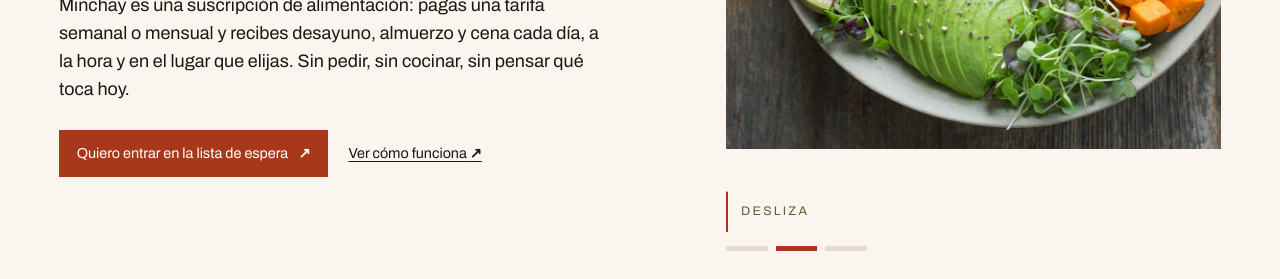
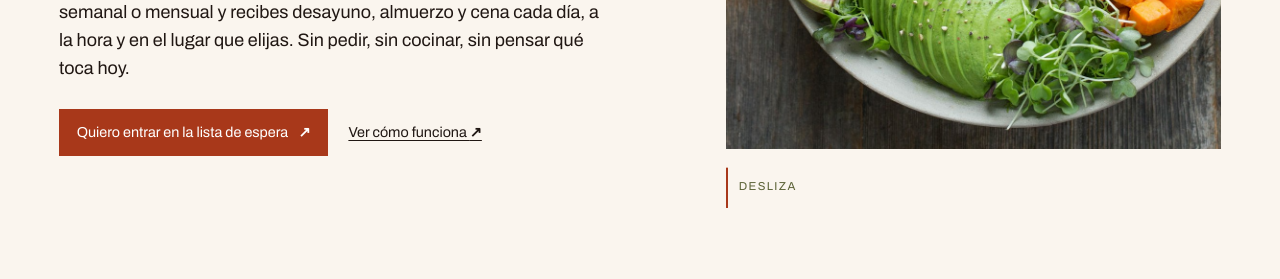
Before and after one commit to JOSETRA44/minchay, an Astro site: page / in a window 1280 px wide. Shown: the part 521-800 px from the top of the page. Built offline with nearby package versions, Linux system fonts and the light colour scheme; Astro itself is replaced by a stand-in of ours.

Commit message:
style: refine landing hero, layout and global styles

```diff
--- a/src/components/sections/Hero.astro
+++ b/src/components/sections/Hero.astro
@@ -12,12 +12,19 @@ import { site, ruta } from '../../lib/site';
       <a class="text-link" href={ruta('/como-funciona/')}>Ver cómo funciona <span aria-hidden="true">↗</span></a>
     </div>
   </div>
-  <div>
-    <div class="photo hero-photo" data-carousel>
-      {heroSlides.map((slide, i) => <img {...slide} class:list={['slide', { active: i === 0 }]} data-carousel-slide loading={i === 0 ? 'eager' : 'lazy'} fetchpriority={i === 0 ? 'high' : undefined} decoding="async" />)}
+  <div class="hero-reel" data-carousel>
+    <div class="photo hero-photo" id="hero-photos">
+      {heroSlides.map(({ src, alt, width, height }, i) => (
+        <img src={src} alt={alt} width={width} height={height} class={i === 0 ? 'slide active' : 'slide'} data-carousel-slide aria-hidden={i === 0 ? undefined : 'true'} loading={i === 0 ? 'eager' : 'lazy'} fetchpriority={i === 0 ? 'high' : undefined} />
+      ))}
       <span class="wipe" aria-hidden="true">{[0, 1, 2, 3, 4].map((i) => <i style={`--d:${(i * 0.06).toFixed(2)}s`}></i>)}</span>
     </div>
-    <p class="scroll-hint" aria-hidden="true"><i></i>Desliza</p>
-    <div class="carousel-dots" aria-hidden="true">{heroSlides.map((_, i) => <span class:list={['dot-seg', { active: i === 0 }]} data-carousel-dot></span>)}</div>
+    <a class="scroll-hint" href="#horarios"><i aria-hidden="true"></i>Desliza</a>
+    <div class="carousel-dots" data-carousel-controls hidden>
+      {heroSlides.map((_, i) => (
+        <button type="button" class="dot-seg" aria-controls="hero-photos" aria-current={i === 0 ? 'true' : undefined} aria-label={`Ver foto ${i + 1}`} data-carousel-dot><span></span></button>
+      ))}
+      <button class="carousel-toggle" type="button" aria-label="Pausar cambio automático de fotos" data-carousel-toggle><span aria-hidden="true">Ⅱ</span></button>
+    </div>
   </div>
 </section>
--- a/src/layouts/BaseLayout.astro
+++ b/src/layouts/BaseLayout.astro
@@ -22,7 +22,7 @@ const schema = structuredData(page, base);
   <head>
     <meta charset="utf-8" />
     <meta name="viewport" content="width=device-width, initial-scale=1" />
-    <script is:inline>try{document.documentElement.classList.add('has-intro')}catch(e){}</script>
+    <script is:inline>if (!location.hash) document.documentElement.classList.add('has-intro', 'has-hero-entry');</script>
     <title>{title}</title>
     <meta name="description" content={description} />
     <link rel="canonical" href={canonical.href} />
--- a/src/styles/global.css
+++ b/src/styles/global.css
@@ -159,7 +159,8 @@
     display: flex; position: fixed; inset: 0; z-index: 50;
     flex-direction: column; align-items: center; justify-content: center; gap: 1.4rem;
     background: var(--cream);
-    animation: intro-out .55s cubic-bezier(.7, 0, .2, 1) 1.05s forwards;
+    pointer-events: none;
+    animation: intro-out .62s cubic-bezier(.76, 0, .24, 1) .78s forwards;
   }
   .intro-mark { position: relative; inline-size: 7rem; block-size: 7rem; }
   .intro-shape { position: absolute; display: block; }
@@ -174,34 +175,36 @@
   @keyframes intro-out { to { transform: translateY(-100%); visibility: hidden; } }
 
   /* Entrada del hero tras la intro: bloques que suben en escalera */
-  html.has-intro .hero .eyebrow,
-  html.has-intro .hero h1,
-  html.has-intro .hero .lead,
-  html.has-intro .hero .actions { animation: rise .8s cubic-bezier(.2, .7, .2, 1) both; }
-  html.has-intro .hero .eyebrow { animation-delay: 1.15s; }
-  html.has-intro .hero h1 { animation-delay: 1.25s; }
-  html.has-intro .hero .lead { animation-delay: 1.4s; }
-  html.has-intro .hero .actions { animation-delay: 1.55s; }
-  @keyframes rise { from { opacity: 0; transform: translateY(1.8rem); } to { opacity: 1; transform: none; } }
+  html.has-hero-entry .hero-copy:not(:focus-within) > * { animation: rise .76s cubic-bezier(.22, 1, .36, 1) var(--entry, .98s) both; }
+  html.has-hero-entry .hero h1 { --entry: 1.04s; }
+  html.has-hero-entry .hero .lead { --entry: 1.12s; }
+  html.has-hero-entry .hero .actions { --entry: 1.19s; }
+  @keyframes rise { from { opacity: 0; transform: translateY(1.45rem); } }
 
   /* ——— Barrido de franjas verticales sobre las fotos (efecto «persiana») ——— */
   .wipe { position: absolute; inset: 0; z-index: 2; display: grid; grid-template-columns: repeat(5, 1fr); pointer-events: none; }
-  .wipe i { background: var(--cream); transform-origin: top; }
+  .wipe i { background: var(--cream); transform: scaleY(0); transform-origin: top; }
   .menu-section .wipe i { background: var(--paper); }
-  .photo.in .wipe i { transform: scaleY(0); transition: transform .7s cubic-bezier(.7, 0, .2, 1); transition-delay: var(--d, 0s); }
-  html.has-intro .hero .photo .wipe i { transition-delay: calc(var(--d, 0s) + 1.1s); }
+  .photo.in .wipe i { animation: photo-shutter .82s cubic-bezier(.76, 0, .24, 1) var(--d, 0s) both; }
+  html.has-hero-entry .hero .photo .wipe i { animation-delay: calc(var(--d, 0s) + .84s); }
+  @keyframes photo-shutter { from { transform: scaleY(1); } }
   .photo img[data-parallax] { transform: scale(1.14); will-change: transform; }
 
   /* ——— Revelado al hacer scroll: máscara que se abre, no el fundido genérico ——— */
-  [data-reveal] { transition: opacity .55s ease, transform .7s cubic-bezier(.2, .7, .2, 1); }
+  [data-reveal] { transition: opacity .55s ease, transform .7s cubic-bezier(.22, 1, .36, 1); }
   .reveal-pending:not(:focus-within) { opacity: 0; transform: translateY(1.6rem); }
-  [data-reveal] :is(.editorial-grid > *, .place-list li, .faq-list > div) { clip-path: inset(0 0 0 0); transition: clip-path .7s cubic-bezier(.7, 0, .2, 1), opacity .5s ease, transform .6s cubic-bezier(.2, .7, .2, 1); }
-  .reveal-pending :is(.editorial-grid > *, .place-list li, .faq-list > div) { clip-path: inset(0 0 100% 0); }
-  [data-reveal] :is(.editorial-grid > *, .place-list li, .schedule li) { transition: opacity .5s ease, transform .6s cubic-bezier(.2, .7, .2, 1); }
-  .reveal-pending :is(.editorial-grid > *, .place-list li) { opacity: 0; transform: translateY(1rem); }
-  .reveal-pending .schedule li { opacity: 0; transform: translateX(-.9rem); }
-  [data-reveal]:not(.reveal-pending) :is(.editorial-grid > *, .place-list li, .schedule li):nth-child(2) { transition-delay: .12s; }
-  [data-reveal]:not(.reveal-pending) :is(.editorial-grid > *, .place-list li, .schedule li):nth-child(3) { transition-delay: .24s; }
+  [data-reveal] :is(.editorial-grid > *, .place-list li, .faq-list > div) {
+    transition: clip-path .62s cubic-bezier(.22, 1, .36, 1), opacity .52s ease, transform .7s cubic-bezier(.22, 1, .36, 1);
+    transition-delay: var(--lag, 0s);
+    clip-path: inset(-.35rem);
+  }
+  [data-reveal] :is(.editorial-grid > *, .place-list li, .faq-list > div):nth-child(2) { --lag: 85ms; }
+  [data-reveal] :is(.editorial-grid > *, .place-list li, .faq-list > div):nth-child(3) { --lag: 170ms; }
+  .reveal-pending:not(:focus-within) .editorial-grid > * { transform: translateY(1.8rem); clip-path: inset(14% 0 72%); opacity: 0; }
+  .reveal-pending:not(:focus-within) .place-list li { transform: translateX(-1.3rem); clip-path: inset(0 88% 0 0); }
+  .reveal-pending:not(:focus-within) .faq-list > div { transform: translateY(.6rem); clip-path: inset(0 0 92% 0); }
+  [data-reveal]:focus-within,
+  [data-reveal]:focus-within :is(.editorial-grid > *, .place-list li, .faq-list > div) { transition: none; }
 
   /* Retratos escalonados de la referencia → planes desalineados en escritorio */
   @media (min-width: 58rem) {
@@ -215,6 +218,10 @@
   .button::before { content: ""; position: absolute; inset: 0; z-index: -1; background: var(--ink); transform: translateX(-101%); transition: transform .38s cubic-bezier(.7, 0, .2, 1); }
   .button:hover { background: var(--accent); }
   .button:hover::before { transform: none; }
+  .button span[aria-hidden] { display: inline-block; transition: transform .23s cubic-bezier(.22, 1, .36, 1); }
+  @media (hover: hover) and (pointer: fine) {
+    .button:not(:disabled):hover span[aria-hidden] { transform: translate(.16rem, -.16rem); }
+  }
 
   .site-header { transition: box-shadow .3s ease; }
   .site-header.scrolled { box-shadow: 0 1px 0 var(--line), 0 14px 34px rgba(32, 23, 19, .08); }
@@ -222,44 +229,110 @@
 }
 
 @layer motion {
-  /* ——— Carrusel del hero: el barrido de franjas es su transición, como en la referencia ——— */
+  /* La siguiente foto se compone por encima de la actual. */
   .hero-photo .slide { position: absolute; inset: 0; inline-size: 100%; block-size: 100%; object-fit: cover; opacity: 0; }
   .hero-photo .slide.active { opacity: 1; }
-  .hero-photo.wiping .wipe i { transform: scaleY(1); transform-origin: top; transition: transform .42s cubic-bezier(.7, 0, .2, 1); transition-delay: var(--d, 0s); }
-  .hero-photo.lifting .wipe i { transform: scaleY(0); transform-origin: bottom; transition: transform .55s cubic-bezier(.7, 0, .2, 1); transition-delay: var(--d, 0s); }
-  .carousel-dots { display: flex; gap: .5rem; margin-block-start: .9rem; }
-  .dot-seg { inline-size: 2.6rem; block-size: .28rem; background: var(--line); transition: background .3s ease; }
-  .dot-seg.active { background: var(--accent); }
-
-  /* Revelados más largos y profundos: que el movimiento se vea, no se intuya */
-  [data-reveal] { transition-duration: .8s, .95s, .95s; }
-  .reveal-pending:not(:focus-within) { transform: translateY(2.6rem); }
-  .reveal-pending :is(.editorial-grid > *, .place-list li) { transform: translateY(1.6rem); }
-
+  .hero-photo .slide.entering {
+    z-index: 1;
+    opacity: 1;
+    animation: reel-vertical .86s cubic-bezier(.76, 0, .24, 1) both;
+  }
+  .hero-photo .slide:nth-child(2).entering { animation-name: reel-diagonal; }
+  .hero-photo .slide:nth-child(3).entering { animation-name: reel-aperture; }
+  @keyframes reel-vertical {
+    from { clip-path: inset(100% 0 0); transform: scale(1.1) translateY(2%); }
+    to { clip-path: inset(0); transform: none; }
+  }
+  @keyframes reel-diagonal {
+    from { clip-path: polygon(0 0, 0 0, 0 100%, 0 100%); transform: scale(1.09); }
+    45% { clip-path: polygon(0 0, 65% 0, 26% 100%, 0 100%); }
+    to { clip-path: polygon(0 0, 100% 0, 100% 100%, 0 100%); transform: none; }
+  }
+  @keyframes reel-aperture {
+    from { clip-path: inset(47% 26%); opacity: .35; transform: scale(1.12); }
+    32% { clip-path: inset(31% 13%); opacity: 1; }
+    to { clip-path: inset(0); transform: none; }
+  }
+  .hero-reel { min-inline-size: 0; display: grid; grid-template-columns: minmax(0, 1fr) auto; align-items: center; gap: 1rem .5rem; }
+  .hero-reel .photo { grid-column: 1 / -1; }
+  .carousel-dots:not([hidden]) { display: flex; align-items: center; }
+  .carousel-dots button {
+    display: grid;
+    place-items: center;
+    inline-size: 2.75rem;
+    block-size: 2.75rem;
+    border: 0;
+    background: transparent;
+    color: var(--accent);
+    cursor: pointer;
+  }
+  .dot-seg > span {
+    inline-size: 1.85rem;
+    block-size: .2rem;
+    background: var(--line);
+    transition: background .25s ease, transform .3s cubic-bezier(.22, 1, .36, 1);
+  }
+  .dot-seg[aria-current] > span { background: var(--accent); transform: scaleY(1.55); }
+  .carousel-toggle { line-height: 1; }
 }
 
 @layer motion {
   /* ——— Manifiesto: pantalla fijada y UNA frase cada vez; la anterior sale
      hacia arriba y la siguiente sube, como en las webs de scroll narrado ——— */
-  .manifiesto { padding-block: 0; }
-  .manifiesto-track { block-size: 420vh; position: relative; }
-  .manifiesto-pin { position: sticky; top: 0; min-block-size: 100svh; display: flex; align-items: center; }
+  .manifiesto { position: relative; isolation: isolate; }
+  .manifiesto.activo { padding-block: 0; }
+  .manifiesto.activo::before {
+    content: "";
+    position: absolute;
+    inset: 0;
+    z-index: -1;
+    background: radial-gradient(ellipse at 80% 56%, #663727, transparent 77%);
+    opacity: var(--avance, 0);
+  }
+  .manifiesto.activo .manifiesto-track { block-size: 345svh; }
+  .manifiesto.activo .manifiesto-pin { position: sticky; top: 0; min-block-size: 100svh; display: flex; align-items: center; }
   .manifiesto-escena { position: relative; }
-  .manifiesto-texto { font: 500 clamp(2.1rem, 6vw, 4.4rem)/1.16 var(--serif); letter-spacing: -.02em; max-inline-size: 16em; }
+  .manifiesto-texto { font: 500 clamp(2.1rem, 6.8vw, 5.5rem)/1.1 var(--serif); letter-spacing: -.045em; max-inline-size: 13em; }
   .manifiesto .frase { display: block; }
-  .manifiesto.activo .manifiesto-texto { position: relative; min-block-size: 5em; }
-  .manifiesto.activo .frase { position: absolute; inset: 0 auto auto 0; inline-size: 100%; opacity: 0; transform: translateY(2.2rem); filter: blur(6px); transition: opacity .55s ease, transform .55s cubic-bezier(.2, .7, .2, 1), filter .55s ease, color .55s ease; pointer-events: none; }
-  .manifiesto.activo .frase.on { opacity: 1; transform: none; filter: none; }
-  .manifiesto.activo .frase.past { opacity: 0; transform: translateY(-2.2rem); filter: blur(6px); }
+  .manifiesto:not(.activo) .frase + .frase { margin-block-start: 1em; }
+  .manifiesto.activo .manifiesto-texto { display: grid; }
+  .manifiesto.activo .frase {
+    grid-area: 1 / 1;
+    opacity: 0;
+    transition: opacity .32s ease;
+    pointer-events: none;
+  }
+  .manifiesto.activo .frase.on { opacity: 1; }
+  .manifiesto.activo .frase-texto {
+    display: block;
+    padding-block-end: .12em;
+    clip-path: inset(75% 0 0);
+    transform: translateY(.36em);
+    transition: clip-path .65s cubic-bezier(.22, 1, .36, 1), transform .65s cubic-bezier(.22, 1, .36, 1);
+  }
+  .manifiesto.activo .frase.past .frase-texto { clip-path: inset(0 0 75%); transform: translateY(-.36em); }
+  .manifiesto.activo .frase.on .frase-texto { clip-path: inset(-.05em); transform: none; }
   .manifiesto.activo .frase.acento.on { color: #E59A7C; }
   .manifiesto-puntos { display: none; }
-  .manifiesto.activo .manifiesto-puntos { display: flex; gap: .55rem; margin-block-start: 3rem; }
-  .manifiesto-puntos .punto { inline-size: 2.2rem; block-size: .26rem; background: rgba(250, 245, 238, .22); transition: background .4s ease; }
-  .manifiesto-puntos .punto.on { background: #E59A7C; }
+  .manifiesto.activo .manifiesto-puntos { display: flex; gap: .5rem; margin-block-start: clamp(1.5rem, 5vw, 3rem); max-inline-size: 20rem; }
+  .manifiesto-puntos .punto { flex: 1; block-size: .18rem; background: rgba(250, 245, 238, .22); }
+  .manifiesto-puntos .punto::after {
+    content: "";
+    display: block;
+    block-size: 100%;
+    background: #E59A7C;
+    transform: scaleX(var(--avance-frase, 0));
+    transform-origin: left;
+  }
+  @media (max-width: 43rem) {
+    .manifiesto.activo .manifiesto-track { block-size: 290svh; }
+  }
 
   /* Icono de línea por frase: vapor que sube, check que se dibuja, aguja que
      gira, rayos que pulsan y chispa que rota. Solo se mueven en su frase. */
   .frase-icono { display: block; inline-size: clamp(3.2rem, 7vw, 4.4rem); block-size: auto; margin-block-end: 1.5rem; color: #E59A7C; }
+  .manifiesto.activo .frase .frase-icono { transform: translateY(.6rem) scale(.82); transition: transform .58s cubic-bezier(.22, 1, .36, 1); }
+  .manifiesto.activo .frase.on .frase-icono { transform: none; }
   .manifiesto.activo .frase.on .vapor { animation: vapor-sube 2.2s ease-in-out infinite; animation-delay: var(--vd, 0s); opacity: 0; }
   @keyframes vapor-sube { 0% { opacity: 0; transform: translateY(2px); } 35% { opacity: .95; } 100% { opacity: 0; transform: translateY(-3px); } }
   .manifiesto.activo .frase .trazo-circulo { stroke-dasharray: 110; stroke-dashoffset: 110; }
@@ -271,10 +344,11 @@
   .manifiesto.activo .frase.on .rayo { animation: rayo-pulso 1.8s ease-in-out infinite alternate; animation-delay: var(--vd, 0s); }
   @keyframes rayo-pulso { from { opacity: .35; } to { opacity: 1; } }
   .manifiesto.activo .frase.on .chispa { animation: chispa-gira 10s linear infinite; transform-origin: 24px 24px; transform-box: view-box; }
+  .manifiesto.activo:not(.en-pantalla) .frase.on svg * { animation-play-state: paused; }
   @keyframes chispa-gira { to { transform: rotate(360deg); } }
 
   /* Aviso de scroll en el hero: una línea que cae, para invitar a bajar */
-  .scroll-hint { grid-column: 1 / -1; display: flex; align-items: center; gap: .8rem; margin-block-start: 2.6rem; font: 700 .78rem/1 var(--sans); letter-spacing: .18em; text-transform: uppercase; color: var(--olive); }
+  .scroll-hint { justify-self: start; display: flex; align-items: center; gap: .65rem; min-block-size: 2.75rem; font: 700 .72rem/1 var(--sans); letter-spacing: .12em; text-transform: uppercase; color: var(--olive); text-decoration: none; }
   .scroll-hint i { display: block; inline-size: 2px; block-size: 2.6rem; background: var(--accent); transform-origin: top; animation: hint-drop 1.9s cubic-bezier(.7, 0, .2, 1) infinite; }
   @keyframes hint-drop { 0% { transform: scaleY(0); } 45% { transform: scaleY(1); transform-origin: top; } 55% { transform-origin: bottom; transform: scaleY(1); } 100% { transform-origin: bottom; transform: scaleY(0); } }
 }
```
